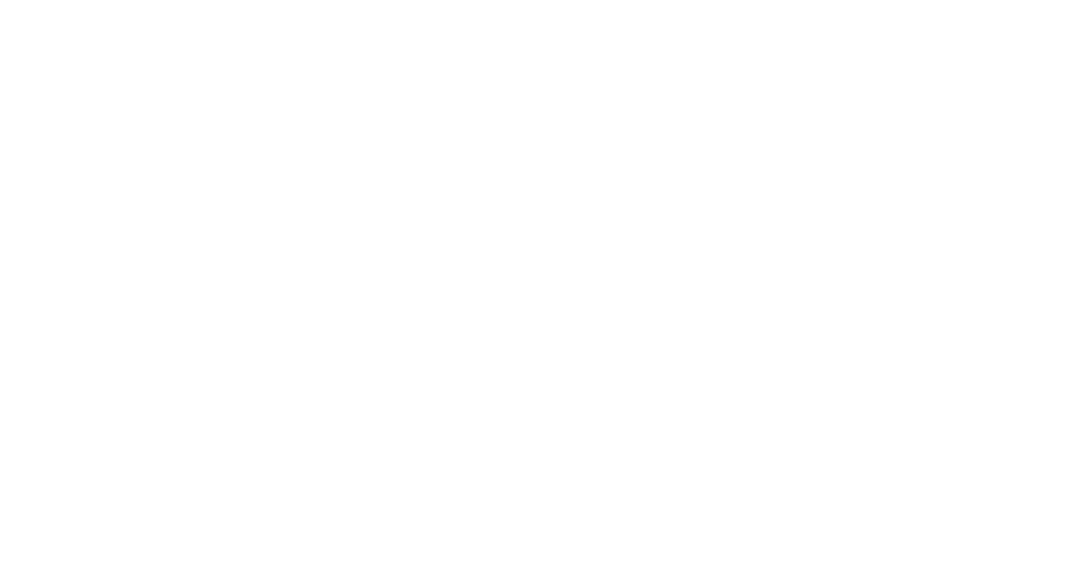
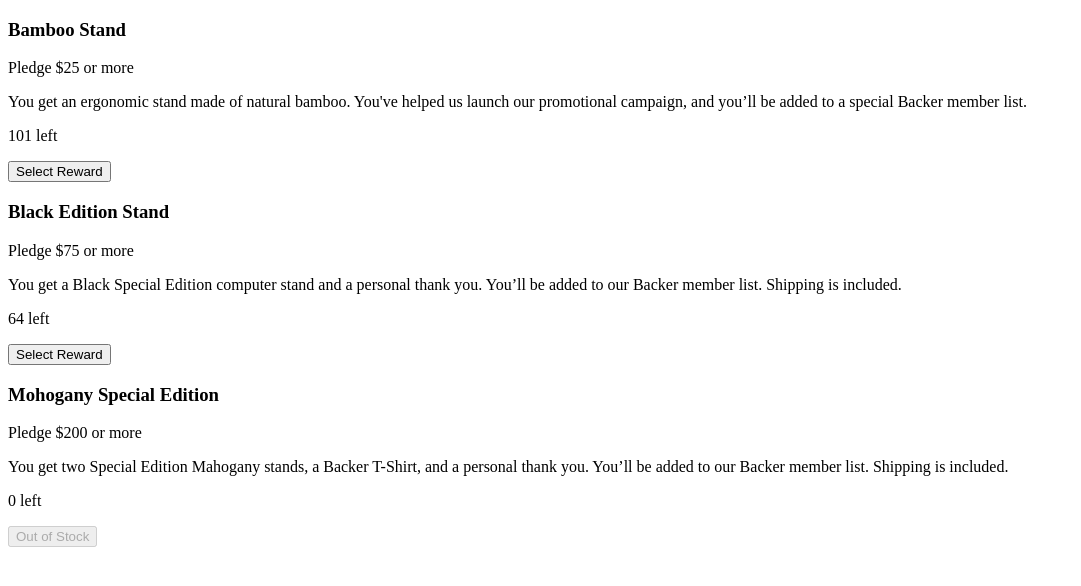
Before and after one commit to Steezy1416/crowdfunding-product-page, a React (Create React App) app: page / in a window 1280 px wide. Shown: the top 586 px of the page, without its empty margins (0-1081 px from the left). Built offline with nearby package versions, Linux system fonts and the light colour scheme.

Commit message:
created the pledge data to replicate real data and then created the pledge component to display that data and the pledge container component to keep track the childrens state

```diff
--- a/src/App.js
+++ b/src/App.js
@@ -1,3 +1,4 @@
+import PledgeContainer from "./components/Pledges/PledgeContainer";
 
 
 function App() {
@@ -5,6 +6,7 @@
     <div className="App">
       <header className="App-header">
       </header>
+      <PledgeContainer/>
     </div>
   );
 }
--- /dev/null
+++ b/src/components/Pledges/Pledge.js
@@ -0,0 +1,28 @@
+import { useState } from "react";
+
+const Pledge = ({ children, title, minPledge, pledgesLeft }) => {
+
+  return (
+    <div>
+      <header>
+        <h3>{title}</h3>
+        <p>Pledge ${minPledge} or more</p>
+      </header>
+      <p>{children}</p>
+      <p>
+        <span>{pledgesLeft}</span> left
+      </p>
+    <PledgeButton pledgesLeft={pledgesLeft}/>
+    </div>
+  );
+};
+
+const PledgeButton = ({pledgesLeft}) => {
+    return (
+        <button disabled={pledgesLeft === 0}>
+            {pledgesLeft === 0 ? "Out of Stock" : "Select Reward"}
+        </button>
+    )
+}
+
+export default Pledge;
--- /dev/null
+++ b/src/components/Pledges/PledgeContainer.js
@@ -0,0 +1,26 @@
+import pledgeData from "../../pledgeData";
+import Pledge from "./Pledge";
+
+const PledgeContainer = () => {
+  return (
+    <section>
+      {pledgeData.map((pledge) => {
+        const { title, description, minPledge, defaultPledgesAmmount, key } =
+          pledge;
+        return (
+          <Pledge
+            key={key}
+            id={key}
+            title={title}
+            minPledge={minPledge}
+            pledgesLeft={defaultPledgesAmmount}
+          >
+            {description}
+          </Pledge>
+        );
+      })}
+    </section>
+  );
+};
+
+export default PledgeContainer;
--- /dev/null
+++ b/src/pledgeData.js
@@ -0,0 +1,28 @@
+const pledgeData = [
+  {
+    key: "fhausidf484r8",
+    title: "Bamboo Stand",
+    description:
+      "You get an ergonomic stand made of natural bamboo. You've helped us launch our promotional campaign, and you’ll be added to a special Backer member list.",
+    minPledge: 25,
+    defaultPledgesAmmount: 101,
+  },
+  {
+    key: "fn4u2943r",
+    title: "Black Edition Stand",
+    description:
+      "You get a Black Special Edition computer stand and a personal thank you. You’ll be added to our Backer member list. Shipping is included.",
+    minPledge: 75,
+    defaultPledgesAmmount: 64,
+  },
+  {
+    key: "fnu43949",
+    title: "Mohogany Special Edition",
+    description:
+      "You get two Special Edition Mahogany stands, a Backer T-Shirt, and a personal thank you. You’ll be added to our Backer member list. Shipping is included.",
+    minPledge: 200,
+    defaultPledgesAmmount: 0,
+  },
+];
+
+export default pledgeData
```
